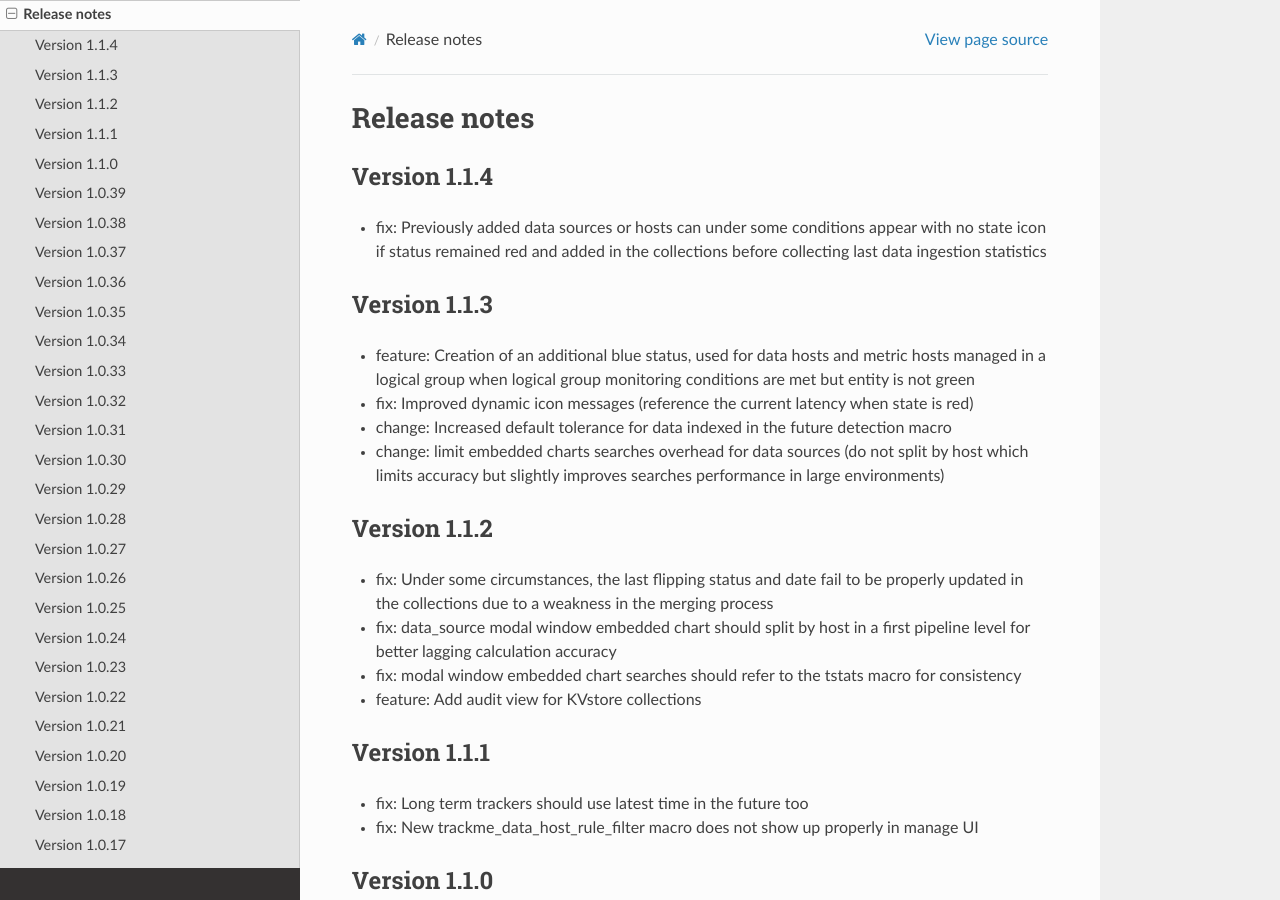
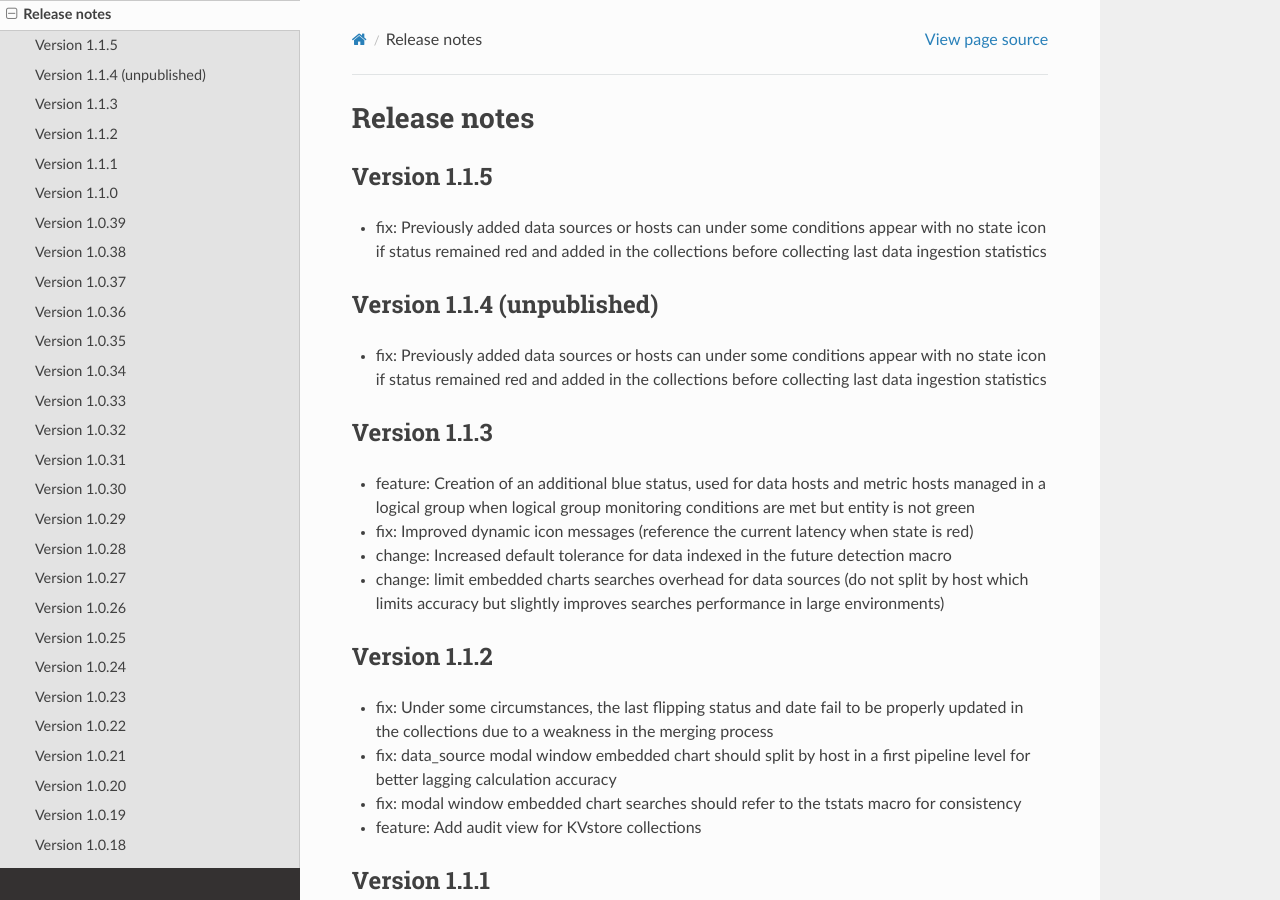
Before and after one commit to guilhemmarchand/trackme, a Sphinx documentation site: the page built from docs/releasenotes.rst, in a window 1280 px wide and 900 px high. Built offline with Sphinx 7.4.7 and the Read the Docs theme 2.0.0, drawn with Linux system fonts in a browser that asks for light colours.

Commit message:
Version 1.1.5
- fix: Previously added data sources or hosts can under some conditions appear with no state icon if status remained red and added in the collections before collecting last data ingestion statistics

```diff
--- a/docs/releasenotes.rst
+++ b/docs/releasenotes.rst
@@ -1,8 +1,13 @@
 Release notes
 #############
 
-Version 1.1.4
+Version 1.1.5
 =============
+
+- fix: Previously added data sources or hosts can under some conditions appear with no state icon if status remained red and added in the collections before collecting last data ingestion statistics
+
+Version 1.1.4 (unpublished)
+===========================
 
 - fix: Previously added data sources or hosts can under some conditions appear with no state icon if status remained red and added in the collections before collecting last data ingestion statistics
 
```
Also changed, not shown: 4 other files.
